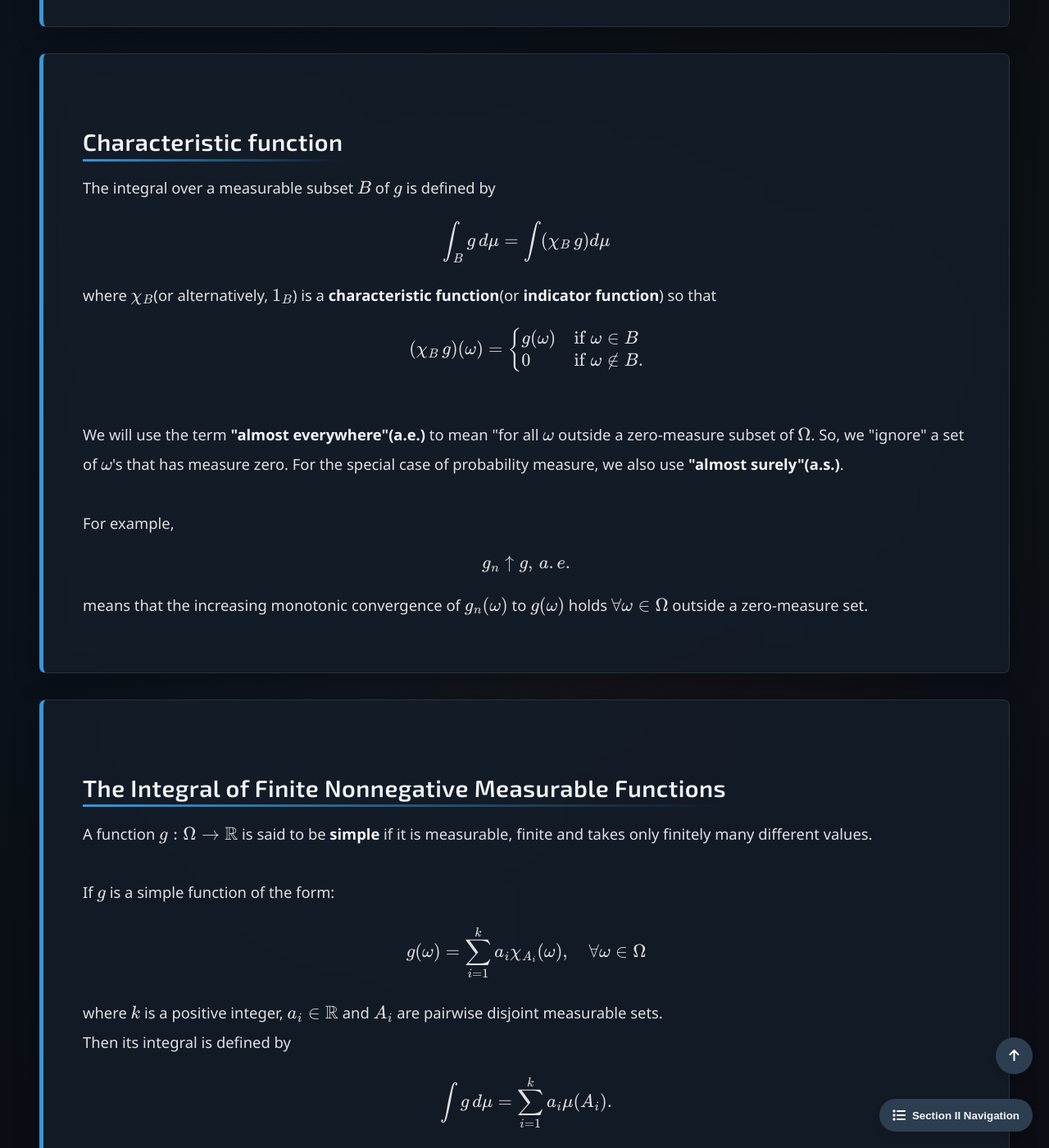
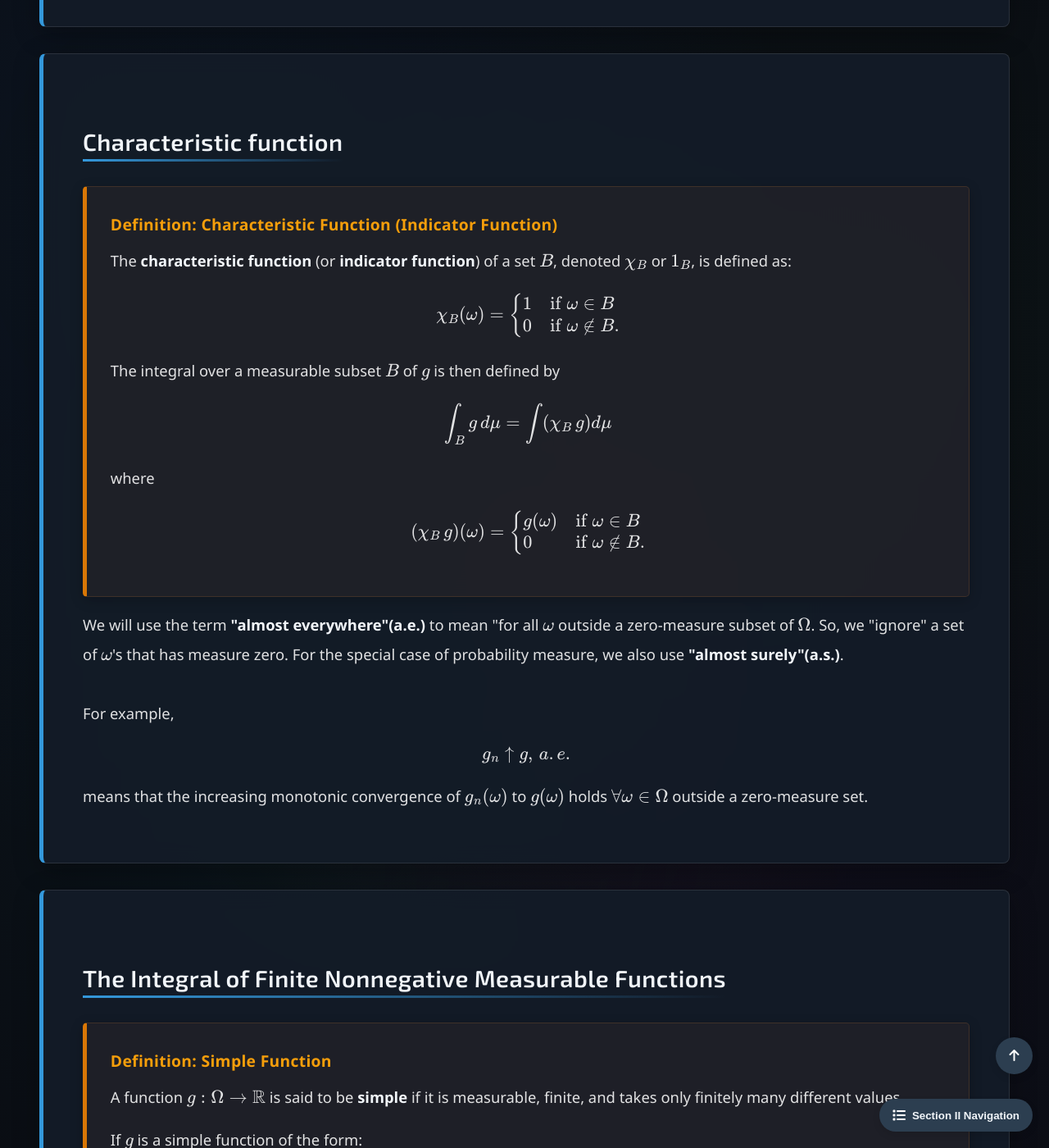
Before and after one commit to Yusukey01/yusukey01.github.io, a Jekyll site: the page built from Mathematics/Calculus/lebesgue.html, in a window 1280 px wide and 1400 px high, scrolled down 1923 px. Shown: the whole window at 82% size. Built offline with Jekyll 4.4.1, drawn with Linux system fonts in a browser that asks for light colours; some of the changed text lies outside the part shown.

Commit message:
revised explanations

```diff
--- a/Mathematics/Calculus/lebesgue.html
+++ b/Mathematics/Calculus/lebesgue.html
@@ -70,19 +70,35 @@ uses_python: false
 
             <section id="c_f" class="section-content">
                 <h2>Characteristic function</h2>
+
+                <div class="theorem">
+                    <span class="theorem-title">Definition: Characteristic Function (Indicator Function)</span>
                      <p>
-                    The integral over a measurable subset \(B\) of \(g\) is defined by
+                        The <strong>characteristic function</strong> (or <strong>indicator function</strong>) of a set \(B\), denoted
+                        \(\chi_B\) or \(1_B\), is defined as:
+                        \[
+                        \chi_B(\omega) =  \begin{cases}
+                                            1 & \text{if \(\omega \in B\)}\\
+                                            0 & \text{if \(\omega \notin B\)}.
+                                            \end{cases}
+                        \]
+                    </p>
+                    <p>
+                        The integral over a measurable subset \(B\) of \(g\) is then defined by
                         \[
                         \int_B g \, d\mu = \int (\chi_B \, g)d\mu
                         \]
-                    where \(\chi_B\)(or alternatively, \( 1_B\)) is a <strong>characteristic function</strong>(or <strong>indicator function</strong>) so that
+                        where
                         \[
                         (\chi_B \, g) (\omega) =  \begin{cases}
                                                     g(\omega) & \text{if \(\omega \in B\)}\\
                                                     0         & \text{if \(\omega \notin B\)}.
                                                     \end{cases}
                         \]
-                    <br>
+                    </p>
+                </div>
+
+                <p>
                     We will use the term <strong>"almost everywhere"(a.e.)</strong> to mean "for all \(\omega\) outside
                     a zero-measure subset of \(\Omega\). So, we "ignore" a set of \(\omega\)'s that has measure zero.
                     For the special case of probability measure, we also use <strong>"almost surely"(a.s.)</strong>.
@@ -98,24 +114,31 @@ uses_python: false
 
             <section id="fnm" class="section-content">
                 <h2>The Integral of Finite Nonnegative Measurable Functions</h2>
+
+                <div class="theorem">
+                    <span class="theorem-title">Definition: Simple Function</span>
                     <p>
                         A function \(g: \Omega \to \mathbb{R}\) is said to be <strong>simple</strong> if it
-                    is measurable, finite and takes only finitely many different values.
-                    <br><br>
+                        is measurable, finite, and takes only finitely many different values.
+                    </p>
+                    <p>
                         If \(g\) is a simple function of the form:
                         \[
                         g(\omega) = \sum_{i=1}^k a_i \chi_{A_i}(\omega), \quad \forall \omega \in \Omega
                         \]
-                    where \(k\) is a positive integer, \(a_i \in \mathbb{R}\) and \(A_i\) are
-                    pairwise disjoint measurable sets.
-                    <br>
-                    Then its integral is defined by
+                        where \(k\) is a positive integer, \(a_i \in \mathbb{R}\), and \(A_i\) are
+                        pairwise disjoint measurable sets, then its integral is defined by
                         \[
                         \int g \, d\mu = \sum_{i=1}^k a_i \mu(A_i).
                         \]
+                    </p>
+                </div>
+
+                <p>
                     <strong>Convention:</strong> We adopt the standard measure-theoretic convention that \(0 \cdot \infty = 0\).
                     This ensures that \(a_i \mu(A_i) = 0\) whenever \(a_i = 0\), even if \(\mu(A_i) = \infty\).
                 </p>
+
                 <div class="proof">
                     <span class="proof-title">Example: Dirichlet function</span>
                     Finally, we can compute the integral of the <strong>Dirichlet function</strong> on the interval
```
Lines whose indentation alone changed are shown as unchanged.
